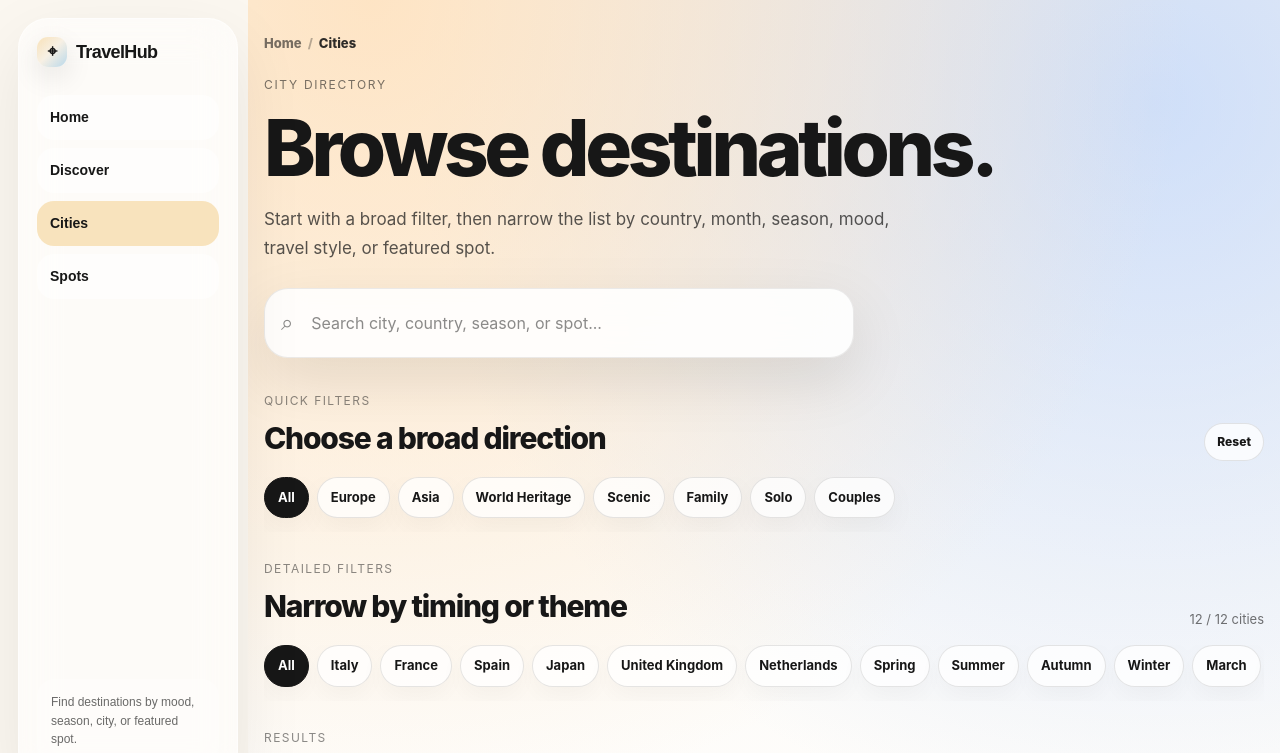
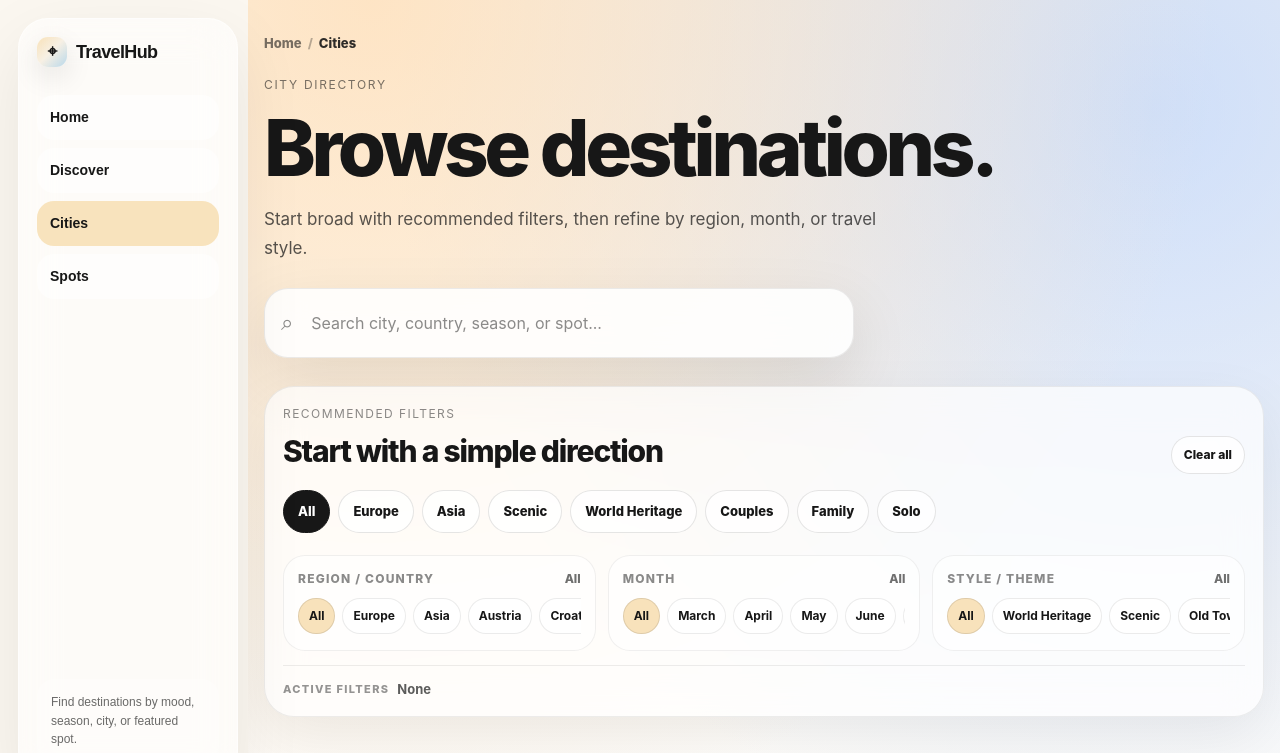
Before and after one commit to kazumophone-arch/travelhub, a Next.js app: page /cities in a window 1280 px wide. Shown: the top 753 px of the page. Built offline with nearby package versions, Linux system fonts and the light colour scheme.

Commit message:
improve city filters usability

```diff
--- a/components/CityDirectory.tsx
+++ b/components/CityDirectory.tsx
@@ -29,28 +29,7 @@ const asiaCountries = new Set([
   "Singapore",
 ]);
 
-const quickFilters = [
-  "All",
-  "Europe",
-  "Asia",
-  "World Heritage",
-  "Scenic",
-  "Family",
-  "Solo",
-  "Couples",
-];
-
-const preferredDetailOrder = [
-  "Italy",
-  "France",
-  "Spain",
-  "Japan",
-  "United Kingdom",
-  "Netherlands",
-  "Spring",
-  "Summer",
-  "Autumn",
-  "Winter",
+const monthNames = [
   "January",
   "February",
   "March",
@@ -63,13 +42,37 @@ const preferredDetailOrder = [
   "October",
   "November",
   "December",
+];
+
+const shortcutFilters = [
+  "All",
+  "Europe",
+  "Asia",
+  "Scenic",
+  "World Heritage",
+  "Couples",
+  "Family",
+  "Solo",
+];
+
+const preferredStyleOrder = [
+  "World Heritage",
+  "Scenic",
   "Old Town",
+  "Couples",
+  "Family",
+  "Solo",
+  "Friends",
+  "Food",
+  "Nature",
   "Beach",
-  "Nature",
-  "Food",
+  "Weekend",
   "Luxury",
   "Budget",
-  "Weekend",
+  "Romantic",
+  "History",
+  "Culture",
+  "Architecture",
 ];
 
 function getCityCategories(city: City) {
@@ -89,7 +92,9 @@ function getCityCategories(city: City) {
   const oldTownWords = ["Old Town", "Historic", "Center", "Castle", "Temple"];
   if (
     city.stops.some((spot) =>
-      oldTownWords.some((word) => spot.toLowerCase().includes(word.toLowerCase()))
+      oldTownWords.some((word) =>
+        spot.toLowerCase().includes(word.toLowerCase())
+      )
     )
   ) {
     categories.add("Old Town");
@@ -98,7 +103,9 @@ function getCityCategories(city: City) {
   const scenicWords = ["Sunset", "View", "Lagoon", "River", "Canal", "Beach"];
   if (
     city.stops.some((spot) =>
-      scenicWords.some((word) => spot.toLowerCase().includes(word.toLowerCase()))
+      scenicWords.some((word) =>
+        spot.toLowerCase().includes(word.toLowerCase())
+      )
     )
   ) {
     categories.add("Scenic");
@@ -110,12 +117,29 @@ function getCityCategories(city: City) {
 function getCityReason(city: City) {
   const categories = getCityCategories(city);
 
-  if (categories.includes("Romantic")) return "Good for romantic city walks.";
-  if (categories.includes("Family")) return "Easy pick for family trips.";
-  if (categories.includes("Solo")) return "Walkable pick for solo travel.";
-  if (categories.includes("World Heritage")) return "Strong for historic and cultural routes.";
-  if (categories.includes("Scenic")) return "Good for scenic views and atmosphere.";
-  if (categories.includes("Old Town")) return "Good for old town wandering.";
+  if (categories.includes("Romantic") || categories.includes("Couples")) {
+    return "Good for romantic city walks and atmosphere.";
+  }
+
+  if (categories.includes("Family")) {
+    return "Easy pick for family trips.";
+  }
+
+  if (categories.includes("Solo")) {
+    return "Walkable pick for solo travel.";
+  }
+
+  if (categories.includes("World Heritage")) {
+    return "Strong for historic and cultural routes.";
+  }
+
+  if (categories.includes("Scenic")) {
+    return "Good for scenic views and atmosphere.";
+  }
+
+  if (categories.includes("Old Town")) {
+    return "Good for old town wandering.";
+  }
 
   return `Start with ${city.stops[0]}.`;
 }
@@ -154,27 +178,54 @@ function visualForCity(slug: string) {
 
 export function CityDirectory({ cities }: Props) {
   const [query, setQuery] = useState("");
-  const [activeQuickFilter, setActiveQuickFilter] = useState("All");
-  const [activeDetailFilter, setActiveDetailFilter] = useState("All");
+  const [activeRegion, setActiveRegion] = useState("All");
+  const [activeMonth, setActiveMonth] = useState("All");
+  const [activeStyle, setActiveStyle] = useState("All");
 
-  const detailFilters = useMemo(() => {
+  const regionOptions = useMemo(() => {
+    const countries = Array.from(new Set(cities.map((city) => city.country))).sort();
+
+    return ["All", "Europe", "Asia", ...countries];
+  }, [cities]);
+
+  const monthOptions = useMemo(() => {
+    const months = new Set<string>();
+
+    cities.forEach((city) => {
+      city.months?.forEach((month) => months.add(month));
+    });
+
+    return ["All", ...monthNames.filter((month) => months.has(month))];
+  }, [cities]);
+
+  const styleOptions = useMemo(() => {
+    const regionSet = new Set(regionOptions);
+    const monthSet = new Set(monthNames);
     const set = new Set<string>();
 
     cities.forEach((city) => {
       getCityCategories(city).forEach((category) => {
-        if (!quickFilters.includes(category)) {
+        if (regionSet.has(category)) return;
+        if (monthSet.has(category)) return;
+        if (["Spring", "Summer", "Autumn", "Winter"].includes(category)) return;
+
         set.add(category);
-        }
       });
     });
 
-    const ordered = preferredDetailOrder.filter((category) => set.has(category));
+    const ordered = preferredStyleOrder.filter((style) => set.has(style));
     const rest = Array.from(set)
-      .filter((category) => !preferredDetailOrder.includes(category))
+      .filter((style) => !preferredStyleOrder.includes(style))
       .sort();
 
     return ["All", ...ordered, ...rest];
-  }, [cities]);
+  }, [cities, regionOptions]);
+
+  const activeFilters = [
+    activeRegion !== "All" ? activeRegion : null,
+    activeMonth !== "All" ? activeMonth : null,
+    activeStyle !== "All" ? activeStyle : null,
+  ].filter(Boolean);
 
   const filteredCities = useMemo(() => {
     const normalizedQuery = query.trim().toLowerCase();
@@ -182,11 +233,14 @@ export function CityDirectory({ cities }: Props) {
     return cities.filter((city) => {
       const cityCategories = getCityCategories(city);
 
-      const matchesQuick =
-        activeQuickFilter === "All" || cityCategories.includes(activeQuickFilter);
+      const matchesRegion =
+        activeRegion === "All" || cityCategories.includes(activeRegion);
 
-      const matchesDetail =
-        activeDetailFilter === "All" || cityCategories.includes(activeDetailFilter);
+      const matchesMonth =
+        activeMonth === "All" || city.months?.includes(activeMonth);
+
+      const matchesStyle =
+        activeStyle === "All" || cityCategories.includes(activeStyle);
 
       const searchableText = [
         city.city,
@@ -201,14 +255,33 @@ export function CityDirectory({ cities }: Props) {
       const matchesSearch =
         normalizedQuery === "" || searchableText.includes(normalizedQuery);
 
-      return matchesQuick && matchesDetail && matchesSearch;
+      return matchesRegion && matchesMonth && matchesStyle && matchesSearch;
     });
-  }, [cities, query, activeQuickFilter, activeDetailFilter]);
+  }, [cities, query, activeRegion, activeMonth, activeStyle]);
 
   function resetFilters() {
     setQuery("");
-    setActiveQuickFilter("All");
-    setActiveDetailFilter("All");
+    setActiveRegion("All");
+    setActiveMonth("All");
+    setActiveStyle("All");
+  }
+
+  function applyShortcut(filter: string) {
+    if (filter === "All") {
+      resetFilters();
+      return;
+    }
+
+    if (filter === "Europe" || filter === "Asia") {
+      setActiveRegion(filter);
+      setActiveMonth("All");
+      setActiveStyle("All");
+      return;
+    }
+
+    setActiveStyle(filter);
+    setActiveRegion("All");
+    setActiveMonth("All");
   }
 
   return (
@@ -227,8 +300,8 @@ export function CityDirectory({ cities }: Props) {
           <h1 style={titleStyle}>Browse destinations.</h1>
 
           <p style={subtitleStyle}>
-            Start with a broad filter, then narrow the list by country, month,
-            season, mood, travel style, or featured spot.
+            Start broad with recommended filters, then refine by region, month,
+            or travel style.
           </p>
 
           <div style={searchBoxStyle}>
@@ -242,66 +315,75 @@ export function CityDirectory({ cities }: Props) {
           </div>
         </section>
 
-        <section style={filterSectionStyle}>
+        <section style={filterPanelStyle}>
           <div style={sectionHeaderStyle}>
             <div>
-              <div style={smallLabelStyle}>Quick filters</div>
-              <h2 style={sectionTitleStyle}>Choose a broad direction</h2>
+              <div style={smallLabelStyle}>Recommended filters</div>
+              <h2 style={sectionTitleStyle}>Start with a simple direction</h2>
             </div>
 
             <button type="button" onClick={resetFilters} style={resetButtonStyle}>
-              Reset
+              Clear all
             </button>
           </div>
 
-          <div style={filterWrapStyle}>
-            {quickFilters.map((filter) => {
-              const isActive = filter === activeQuickFilter;
+          <div style={shortcutWrapStyle}>
+            {shortcutFilters
+              .filter((filter) => filter === "All" || styleOptions.includes(filter) || regionOptions.includes(filter))
+              .map((filter) => {
+                const isActive =
+                  filter === "All"
+                    ? activeFilters.length === 0 && query.trim() === ""
+                    : activeRegion === filter || activeStyle === filter;
 
                 return (
                   <button
                     key={filter}
                     type="button"
-                  onClick={() => {
-                    setActiveQuickFilter(filter);
-                    setActiveDetailFilter("All");
-                  }}
-                  style={isActive ? activeFilterButtonStyle : filterButtonStyle}
+                    onClick={() => applyShortcut(filter)}
+                    style={isActive ? activeShortcutButtonStyle : shortcutButtonStyle}
                   >
                     {filter}
                   </button>
                 );
               })}
           </div>
-        </section>
 
-        <section style={filterSectionStyle}>
-          <div style={sectionHeaderStyle}>
-            <div>
-              <div style={smallLabelStyle}>Detailed filters</div>
-              <h2 style={sectionTitleStyle}>Narrow by timing or theme</h2>
+          <div style={filterGridStyle}>
+            <FilterGroup
+              label="Region / Country"
+              value={activeRegion}
+              options={regionOptions}
+              onChange={setActiveRegion}
+            />
+
+            <FilterGroup
+              label="Month"
+              value={activeMonth}
+              options={monthOptions}
+              onChange={setActiveMonth}
+            />
+
+            <FilterGroup
+              label="Style / Theme"
+              value={activeStyle}
+              options={styleOptions}
+              onChange={setActiveStyle}
+            />
           </div>
 
-            <span style={mutedTextStyle}>
-              {filteredCities.length} / {cities.length} cities
+          <div style={activeSummaryStyle}>
+            <span style={activeSummaryLabelStyle}>Active filters</span>
+
+            {activeFilters.length === 0 && query.trim() === "" ? (
+              <span style={activeSummaryTextStyle}>None</span>
+            ) : (
+              <span style={activeSummaryTextStyle}>
+                {[query.trim() ? `Search: ${query.trim()}` : null, ...activeFilters]
+                  .filter(Boolean)
+                  .join(" · ")}
               </span>
-          </div>
-
-          <div style={filterWrapStyle}>
-            {detailFilters.map((filter) => {
-              const isActive = filter === activeDetailFilter;
-
-              return (
-                <button
-                  key={filter}
-                  type="button"
-                  onClick={() => setActiveDetailFilter(filter)}
-                  style={isActive ? activeFilterButtonStyle : filterButtonStyle}
-                >
-                  {filter}
-                </button>
-              );
-            })}
+            )}
           </div>
         </section>
 
@@ -313,14 +395,13 @@ export function CityDirectory({ cities }: Props) {
             </div>
 
             <span style={mutedTextStyle}>
-              {activeQuickFilter}
-              {activeDetailFilter !== "All" ? ` · ${activeDetailFilter}` : ""}
+              {filteredCities.length} / {cities.length} cities
             </span>
           </div>
 
           {filteredCities.length === 0 ? (
             <div style={emptyStyle}>
-              No cities found. Try another keyword or reset the filters.
+              No cities found. Try another keyword or clear the filters.
             </div>
           ) : (
             <section style={destinationGridStyle}>
@@ -381,6 +462,44 @@ export function CityDirectory({ cities }: Props) {
   );
 }
 
+function FilterGroup({
+  label,
+  value,
+  options,
+  onChange,
+}: {
+  label: string;
+  value: string;
+  options: string[];
+  onChange: (value: string) => void;
+}) {
+  return (
+    <div style={filterGroupStyle}>
+      <div style={filterGroupTopStyle}>
+        <span style={filterGroupLabelStyle}>{label}</span>
+        <span style={filterGroupValueStyle}>{value}</span>
+      </div>
+
+      <div style={filterWrapStyle}>
+        {options.map((option) => {
+          const isActive = option === value;
+
+          return (
+            <button
+              key={option}
+              type="button"
+              onClick={() => onChange(option)}
+              style={isActive ? activeFilterButtonStyle : filterButtonStyle}
+            >
+              {option}
+            </button>
+          );
+        })}
+      </div>
+    </div>
+  );
+}
+
 const pageStyle: CSSProperties = {
   minHeight: "100vh",
   overflowX: "hidden",
@@ -398,7 +517,7 @@ const shellStyle: CSSProperties = {
 };
 
 const heroStyle: CSSProperties = {
-  marginBottom: 34,
+  marginBottom: 28,
 };
 
 const eyebrowStyle: CSSProperties = {
@@ -456,8 +575,14 @@ const searchInputStyle: CSSProperties = {
   color: "#171717",
 };
 
-const filterSectionStyle: CSSProperties = {
-  marginBottom: 28,
+const filterPanelStyle: CSSProperties = {
+  marginBottom: 34,
+  padding: 18,
+  borderRadius: 30,
+  background: "rgba(255, 255, 255, 0.7)",
+  border: "1px solid rgba(0, 0, 0, 0.07)",
+  boxShadow: "0 20px 58px rgba(0, 0, 0, 0.07)",
+  backdropFilter: "blur(18px)",
 };
 
 const sectionHeaderStyle: CSSProperties = {
@@ -484,39 +609,6 @@ const sectionTitleStyle: CSSProperties = {
   fontWeight: 850,
 };
 
-const mutedTextStyle: CSSProperties = {
-  fontSize: 13,
-  opacity: 0.6,
-  whiteSpace: "nowrap",
-};
-
-const filterWrapStyle: CSSProperties = {
-  display: "flex",
-  gap: 8,
-  overflowX: "auto",
-  paddingBottom: 14,
-};
-
-const filterButtonStyle: CSSProperties = {
-  border: "1px solid rgba(0, 0, 0, 0.1)",
-  background: "rgba(255, 255, 255, 0.74)",
-  color: "#171717",
-  borderRadius: 999,
-  padding: "10px 13px",
-  fontSize: 13,
-  fontWeight: 700,
-  whiteSpace: "nowrap",
-  cursor: "pointer",
-  boxShadow: "0 10px 28px rgba(0, 0, 0, 0.04)",
-};
-
-const activeFilterButtonStyle: CSSProperties = {
-  ...filterButtonStyle,
-  background: "#171717",
-  color: "#ffffff",
-  border: "1px solid #171717",
-};
-
 const resetButtonStyle: CSSProperties = {
   border: "1px solid rgba(0, 0, 0, 0.1)",
   borderRadius: 999,
@@ -528,8 +620,129 @@ const resetButtonStyle: CSSProperties = {
   cursor: "pointer",
 };
 
+const shortcutWrapStyle: CSSProperties = {
+  display: "flex",
+  gap: 8,
+  overflowX: "auto",
+  paddingBottom: 14,
+  marginBottom: 6,
+};
+
+const shortcutButtonStyle: CSSProperties = {
+  border: "1px solid rgba(0, 0, 0, 0.1)",
+  background: "rgba(255, 255, 255, 0.78)",
+  color: "#171717",
+  borderRadius: 999,
+  padding: "11px 14px",
+  fontSize: 13,
+  fontWeight: 800,
+  whiteSpace: "nowrap",
+  cursor: "pointer",
+};
+
+const activeShortcutButtonStyle: CSSProperties = {
+  ...shortcutButtonStyle,
+  background: "#171717",
+  color: "#ffffff",
+  border: "1px solid #171717",
+};
+
+const filterGridStyle: CSSProperties = {
+  display: "grid",
+  gridTemplateColumns: "repeat(auto-fit, minmax(min(100%, 260px), 1fr))",
+  gap: 12,
+  marginTop: 8,
+};
+
+const filterGroupStyle: CSSProperties = {
+  minWidth: 0,
+  padding: 14,
+  borderRadius: 22,
+  background: "rgba(255, 255, 255, 0.58)",
+  border: "1px solid rgba(0, 0, 0, 0.06)",
+};
+
+const filterGroupTopStyle: CSSProperties = {
+  display: "flex",
+  justifyContent: "space-between",
+  gap: 10,
+  alignItems: "center",
+  marginBottom: 10,
+};
+
+const filterGroupLabelStyle: CSSProperties = {
+  fontSize: 12,
+  letterSpacing: "0.1em",
+  textTransform: "uppercase",
+  fontWeight: 850,
+  opacity: 0.5,
+};
+
+const filterGroupValueStyle: CSSProperties = {
+  fontSize: 12,
+  fontWeight: 850,
+  opacity: 0.62,
+  whiteSpace: "nowrap",
+};
+
+const filterWrapStyle: CSSProperties = {
+  display: "flex",
+  gap: 7,
+  overflowX: "auto",
+  paddingBottom: 2,
+};
+
+const filterButtonStyle: CSSProperties = {
+  border: "1px solid rgba(0, 0, 0, 0.08)",
+  background: "rgba(255, 255, 255, 0.76)",
+  color: "#171717",
+  borderRadius: 999,
+  padding: "8px 10px",
+  fontSize: 12,
+  fontWeight: 750,
+  whiteSpace: "nowrap",
+  cursor: "pointer",
+};
+
+const activeFilterButtonStyle: CSSProperties = {
+  ...filterButtonStyle,
+  background: "rgba(248, 225, 184, 0.95)",
+  border: "1px solid rgba(0, 0, 0, 0.1)",
+};
+
+const activeSummaryStyle: CSSProperties = {
+  display: "flex",
+  gap: 8,
+  flexWrap: "wrap",
+  alignItems: "center",
+  marginTop: 14,
+  paddingTop: 14,
+  borderTop: "1px solid rgba(0, 0, 0, 0.07)",
+};
+
+const activeSummaryLabelStyle: CSSProperties = {
+  fontSize: 11,
+  letterSpacing: "0.12em",
+  textTransform: "uppercase",
+  fontWeight: 850,
+  opacity: 0.46,
+};
+
+const activeSummaryTextStyle: CSSProperties = {
+  fontSize: 13,
+  lineHeight: 1.4,
+  fontWeight: 750,
+  opacity: 0.7,
+};
+
 const contentStyle: CSSProperties = {
   marginTop: 10,
+};
+
+const mutedTextStyle: CSSProperties = {
+  fontSize: 13,
+  opacity: 0.6,
+  whiteSpace: "nowrap",
 };
 
 const destinationGridStyle: CSSProperties = {
```
Lines whose indentation alone changed are shown as unchanged.
